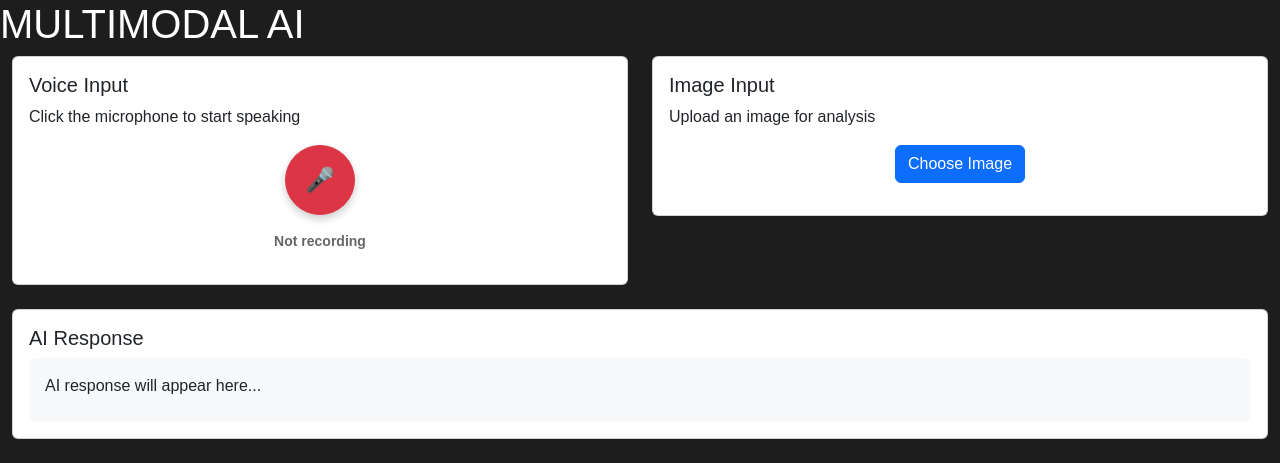
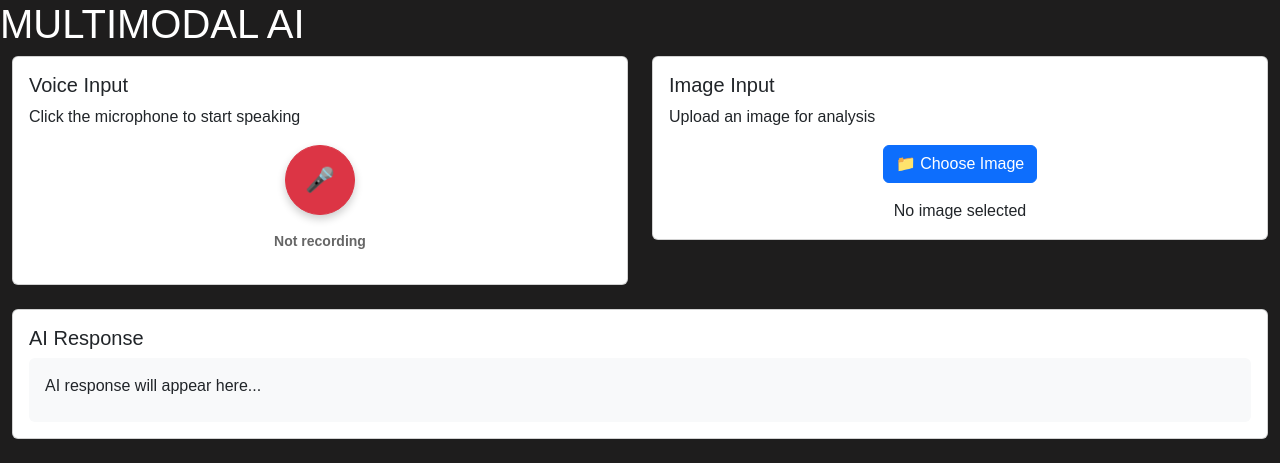
Before and after one commit to gaurav1452001/genai_app_docker, a Flask app: page / in a window 1280 px wide. Shown: the top 463 px of the page. Run offline with Flask 3, Linux system fonts and the light colour scheme.

Commit message:
voice input+image input unclean code

```diff
--- a/ai_logic.py
+++ b/ai_logic.py
@@ -5,11 +5,9 @@ from groq import Groq
 GROQ_KEY= os.getenv("GROQ_API_KEY")
 
 def encode_image(image_path):
-    image_file=open(image_path,"rb")
-    return base64.b64encode(image_file.read()).decode("utf-8")
+    with open(image_path, "rb") as image_file:
+        return base64.b64encode(image_file.read()).decode("utf-8")
 
-query="You are a doctor. Please analyze the image and provide a diagnosis based on the symptoms shown in the image. Please provide a detailed explanation of the condition and any recommended treatments."
-model="meta-llama/llama-4-scout-17b-16e-instruct"
 def image_to_text(query,model,encoded_image):
     messages=[
         {
@@ -33,8 +31,8 @@ def image_to_text(query,model,encoded_image):
             ]
         }
     ]
-    client=Groq()
-    chat_response=client.chat.completions.create(
+    client = Groq(api_key=GROQ_KEY)
+    chat_response = client.chat.completions.create(
         messages=messages,
         model=model,
     )
--- a/app.py
+++ b/app.py
@@ -1,36 +1,65 @@
-from flask import Flask, render_template, jsonify
+from flask import Flask, render_template, jsonify,request
 from ai_logic import encode_image, image_to_text, record_audio, transcribe_audio, text_to_speech_gtts
 import os
+from werkzeug.utils import secure_filename
+import uuid
+
+ALLOWED_EXTENSIONS = set(['png', 'jpg', 'jpeg'])
 
 app = Flask(__name__)
+UPLOAD_FOLDER = 'image_uploads'
+app.config['UPLOAD_FOLDER'] = UPLOAD_FOLDER
 
 @app.route('/')
 def base():
     return render_template('base.html')
 
-@app.route('/find_answer', methods=['GET'])
+@app.route('/audio_to_text', methods=['GET'])
 def find_answer():
     try:
-        # Record audio from microphone
         audio_path = "patient_audio.mp3"
         record_audio(file_path=audio_path)
-
-        # Transcribe the recorded audio
         GROQ_KEY = os.getenv("GROQ_API_KEY")
         stt_model = "whisper-large-v3"
         transcribed_text = transcribe_audio(stt_model, audio_path, GROQ_KEY)
-
-        # Store transcribed text (you can use session or database later)
-        # For now, we'll just process it
         print(f"Transcribed text: {transcribed_text}")
-
-        # Redirect back to home page
-        return render_template('base.html', transcribed_text=transcribed_text)
+        return jsonify({
+            'success': True,
+            'transcribed_text': transcribed_text
+        })
 
     except Exception as e:
         print(f"Error in find_answer: {str(e)}")
-        return render_template('base.html', error=str(e))
+        return jsonify({
+            'success': False,
+            'error': str(e)
+        }), 500
 
+@app.route('/image_to_text', methods=['GET','POST'])
+def analyse_image():
+    try:
+        query="Analyze the image and provide insights."
+        model="meta-llama/llama-4-scout-17b-16e-instruct"
+        if request.method == 'POST':
+            file = request.files['image']  # this holds the uploaded image in memory
+            if file:
+                filename = secure_filename(file.filename)
+                image_path = os.path.join(app.config['UPLOAD_FOLDER'], filename)
+                file.save(image_path)
+                print(f"Image saved to {image_path}")
+        encoded_image=encode_image(image_path)
+        image_text=image_to_text(query,model,encoded_image)
+        return jsonify({
+            'success': True,
+            'image_text': image_text
+        })
+
+    except Exception as e:
+        print(f"Error in analyse_image: {str(e)}")
+        return jsonify({
+            'success': False,
+            'error': str(e)
+        }), 500
 
 if __name__ == '__main__':
     app.run(debug=True, port=8000)
--- /dev/null
+++ b/static/js/script.js
@@ -0,0 +1,144 @@
+// Audio recording and transcription function
+async function recordAndTranscribe() {
+    const recordBtn = document.getElementById('recordBtn');
+    const status = document.getElementById('recordingStatus');
+    const transcribedTextDiv = document.getElementById('transcribedText');
+
+    try {
+        // Update UI to show recording state
+        recordBtn.disabled = true;
+        recordBtn.innerHTML = '⏹️';
+        status.textContent = 'Recording...';
+        status.style.color = '#dc3545';
+
+        // Call the audio_to_text endpoint
+        const response = await fetch('/audio_to_text', {
+            method: 'GET'
+        });
+
+        const result = await response.json();
+
+        if (result.success) {
+            // Show transcribed text
+            transcribedTextDiv.textContent = result.transcribed_text;
+            transcribedTextDiv.style.display = 'block';
+            status.textContent = 'Recording complete';
+            status.style.color = '#28a745';
+        } else {
+            throw new Error(result.error || 'Failed to record audio');
+        }
+
+    } catch (error) {
+        console.error('Error recording audio:', error);
+        status.textContent = 'Error occurred';
+        status.style.color = '#dc3545';
+        transcribedTextDiv.textContent = 'Error: ' + error.message;
+        transcribedTextDiv.style.display = 'block';
+    } finally {
+        // Reset button state
+        recordBtn.disabled = false;
+        recordBtn.innerHTML = '🎤';
+        setTimeout(() => {
+            status.textContent = 'Not recording';
+            status.style.color = '#666';
+        }, 2000);
+    }
+}
+
+// Image upload and analysis function
+async function uploadAndAnalyzeImage() {
+    const fileInput = document.getElementById('imageUpload');
+    const imagePreview = document.getElementById('imagePreview');
+    const imageTextDiv = document.getElementById('imageText');
+
+    if (!fileInput.files[0]) {
+        alert('Please select an image first');
+        return;
+    }
+
+    try {
+        // Show loading state
+        imagePreview.innerHTML = '<div class="text-center"><div class="spinner-border" role="status"><span class="visually-hidden">Loading...</span></div><p>Analyzing image...</p></div>';
+
+        // Create form data
+        const formData = new FormData();
+        formData.append('image', fileInput.files[0]);
+
+        // Call the image_to_text endpoint
+        const response = await fetch('/image_to_text', {
+            method: 'POST',
+            body: formData
+        });
+
+        const result = await response.json();
+
+        if (result.success) {
+            // Show analysis result
+            if (imageTextDiv) {
+                imageTextDiv.textContent = result.image_text;
+                imageTextDiv.style.display = 'block';
+            }
+            // Update preview to show success
+            const file = fileInput.files[0];
+            const reader = new FileReader();
+            reader.onload = function(e) {
+                imagePreview.innerHTML = `
+                    <div class="text-center">
+                        <img src="${e.target.result}" style="max-width: 100%; max-height: 200px; border-radius: 10px; box-shadow: 0 5px 15px rgba(0,0,0,0.2);">
+                        <p style="margin: 10px 0 0 0; font-size: 0.8rem; opacity: 0.8;">${file.name}</p>
+                        <p class="text-success mt-2">✓ Analysis complete</p>
+                    </div>
+                `;
+            };
+            reader.readAsDataURL(file);
+        } else {
+            throw new Error(result.error || 'Failed to analyze image');
+        }
+
+    } catch (error) {
+        console.error('Error analyzing image:', error);
+        imagePreview.innerHTML = '<div class="text-danger">Error analyzing image: ' + error.message + '</div>';
+        if (imageTextDiv) {
+            imageTextDiv.textContent = 'Error: ' + error.message;
+            imageTextDiv.style.display = 'block';
+        }
+    }
+}
+
+// Image preview function
+function previewImage() {
+    const fileInput = document.getElementById('imageUpload');
+    const imagePreview = document.getElementById('imagePreview');
+    const file = fileInput.files[0];
+
+    if (file) {
+        const reader = new FileReader();
+        reader.onload = function(e) {
+            imagePreview.innerHTML = `
+                <div class="text-center">
+                    <img src="${e.target.result}" style="max-width: 100%; max-height: 200px; border-radius: 10px; box-shadow: 0 5px 15px rgba(0,0,0,0.2);">
+                    <p style="margin: 10px 0 0 0; font-size: 0.8rem; opacity: 0.8;">${file.name}</p>
+                    <button onclick="uploadAndAnalyzeImage()" class="btn btn-success mt-2">Analyze Image</button>
+                </div>
+            `;
+        };
+        reader.readAsDataURL(file);
+    } else {
+        imagePreview.innerHTML = 'No image selected';
+    }
+}
+
+// Initialize event listeners when the page loads
+document.addEventListener('DOMContentLoaded', function() {
+    // Record button event listener
+    const recordBtn = document.getElementById('recordBtn');
+    if (recordBtn) {
+        recordBtn.addEventListener('click', recordAndTranscribe);
+    }
+
+    // Image upload event listener
+    const imageUpload = document.getElementById('imageUpload');
+    if (imageUpload) {
+        imageUpload.addEventListener('change', previewImage);
+    }
+});
--- a/templates/base.html
+++ b/templates/base.html
@@ -14,6 +14,7 @@
     <h1 style="color: white;">MULTIMODAL AI</h1>
     {% include 'index.html'%}
     <script src="https://cdn.jsdelivr.net/npm/bootstrap@5.3.6/dist/js/bootstrap.bundle.min.js"></script>
+    <script src="{{ url_for('static', filename='js/script.js') }}"></script>
 </body>
 
 </html>
--- a/templates/index.html
+++ b/templates/index.html
@@ -8,20 +8,16 @@
                     <h5 class="card-title">Voice Input</h5>
                     <p class="card-text">Click the microphone to start speaking</p>
                     <div class="text-center">
-                        <form action="/find_answer" method="get">
-                            <button id="recordBtn" type="submit" class="btn btn-danger"
-                                style="border-radius: 50%; width: 70px; height: 70px; font-size: 24px; box-shadow: 0 4px 8px rgba(0,0,0,0.2); transition: all 0.3s ease;">
-                                🎤
-                            </button>
-                        </form>
+                        <button id="recordBtn" type="button" class="btn btn-danger"
+                            style="border-radius: 50%; width: 70px; height: 70px; font-size: 24px; box-shadow: 0 4px 8px rgba(0,0,0,0.2); transition: all 0.3s ease;">
+                            🎤
+                        </button>
                         <p id="recordingStatus" class="mt-3" style="font-weight: 600; color: #666; font-size: 14px;">Not
                             recording
                         </p>
                         <div id="transcribedText" class="mt-2"
-                            style="font-size: 12px; color: #333; background: #f8f9fa; padding: 8px; border-radius: 5px;"
-                            {% if not transcribed_text %}hidden{% endif %}>
-                            {% if transcribed_text %}{{ transcribed_text }}{% else
-                            %}<!-- Transcribed text will appear here -->{% endif %}
+                            style="font-size: 12px; color: #333; background: #f8f9fa; padding: 8px; border-radius: 5px; display: none;">
+                            <!-- Transcribed text will appear here -->
                         </div>
                     </div>
                 </div>
@@ -38,10 +34,14 @@
                         <input type="file" class="form-control" id="imageUpload" accept="image/*"
                             style="display: none;">
                         <label for="imageUpload" class="btn btn-primary">
-                            <i class="fas fa-upload"></i> Choose Image
+                            📁 Choose Image
                         </label>
                         <div id="imagePreview" class="mt-3">
-                            <!-- Preview will be shown here -->
+                            No image selected
+                        </div>
+                        <div id="imageText" class="mt-2"
+                            style="font-size: 12px; color: #333; background: #f8f9fa; padding: 8px; border-radius: 5px; display: none;">
+                            <!-- Image analysis text will appear here -->
                         </div>
                     </div>
                 </div>
```
Also changed, not shown: image_uploads/800px-Storck_Harbour_scene.jpg (added), image_uploads/Avatar.png (added), image_uploads/WhatsApp_Image_2025-03-27_at_7.07.02_PM_1.jpeg (added), 1 other file.
